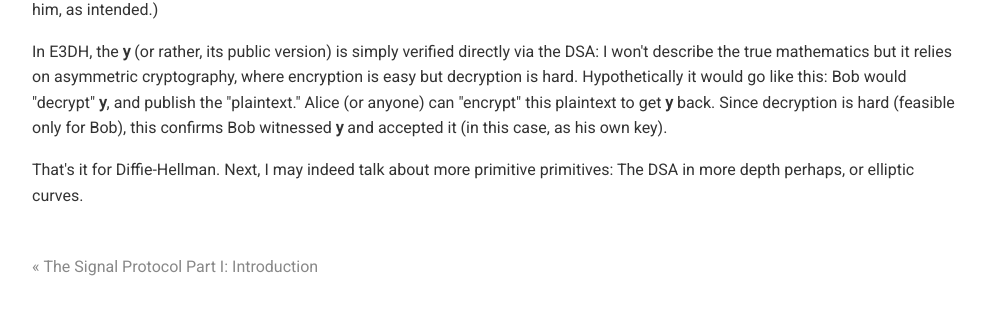
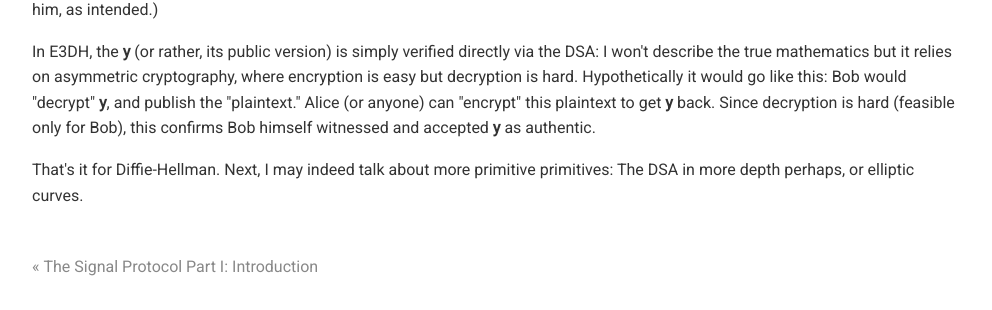
Before and after one commit to chatscrypt/chatscrypt.github.io, a Jekyll site: the page built from _posts/2020-01-06-the-signal-protocol-part-ii-the-diffie-hellman-key-exchange.html, in a window 1280 px wide and 900 px high, scrolled down 2010 px. Shown: the part 513-823 px from the top of the window, without its empty margins (143-1135 px from the left). Built offline with Jekyll 4.4.1, drawn with Linux system fonts in a browser that asks for light colours; comment, search, counter and statistics services are not loaded.

Commit message:
Update 2020-01-06-the-signal-protocol-part-ii-the-diffie-hellman-key-exchange.html

```diff
--- a/_posts/2020-01-06-the-signal-protocol-part-ii-the-diffie-hellman-key-exchange.html
+++ b/_posts/2020-01-06-the-signal-protocol-part-ii-the-diffie-hellman-key-exchange.html
@@ -71,6 +71,6 @@ The <i>Extended Triple Diffie-Hellman</i> (E3DH) is the actual initial key excha
 
 <p> The matter of authenticating <b>y</b> without Bob's reply does have a true solution however, via a <i>Digital Signature Algorithm</i> (DSA). The trouble with the Diffie-Hellman based authentication described above was that for Bob to prove that he knows <b>b</b> (and thus is Bob), he needed (the public version of) Alice's <b>x</b>. In other words, Bob needed to have been online at some point after Alice created <b>x</b>. (Also note that <b>y</b> is only verified implicitly: If Bob willingly encrypts a message using both <b>b</b> and <b>y</b>, the latter must have been generated by him, as intended.)
 
-<p> In E3DH, the <b>y</b> (or rather, its public version) is simply verified directly via the DSA: I won't describe the true mathematics but it relies on asymmetric cryptography, where encryption is easy but decryption is hard. Hypothetically it would go like this: Bob would "decrypt" <b>y</b>, and publish the "plaintext." Alice (or anyone) can "encrypt" this plaintext to get <b>y</b> back. Since decryption is hard (feasible only for Bob), this confirms Bob witnessed <b>y</b> and accepted it (in this case, as his own key).
+<p> In E3DH, the <b>y</b> (or rather, its public version) is simply verified directly via the DSA: I won't describe the true mathematics but it relies on asymmetric cryptography, where encryption is easy but decryption is hard. Hypothetically it would go like this: Bob would "decrypt" <b>y</b>, and publish the "plaintext." Alice (or anyone) can "encrypt" this plaintext to get <b>y</b> back. Since decryption is hard (feasible only for Bob), this confirms Bob himself witnessed and accepted <b>y</b> as authentic.
 
  <p>That's it for Diffie-Hellman. Next, I may indeed talk about more primitive primitives: The DSA in more depth perhaps, or elliptic curves.
```
